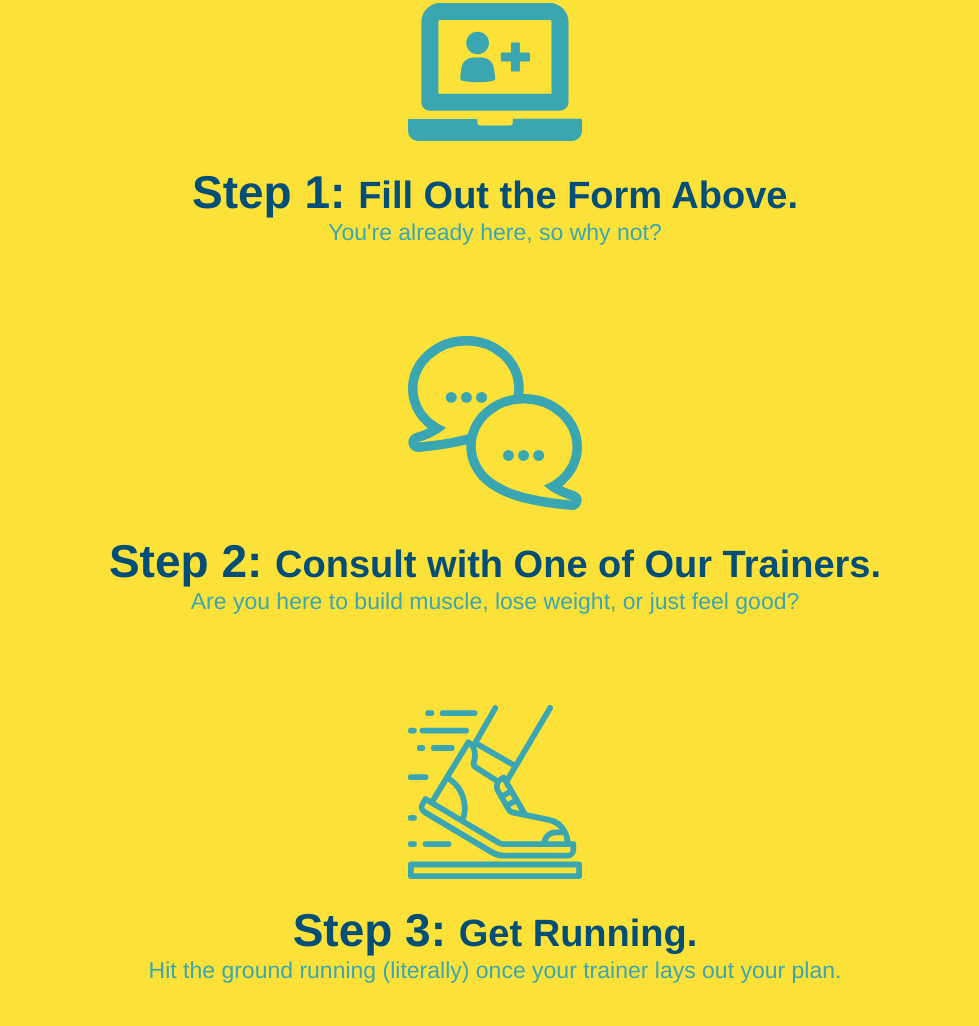
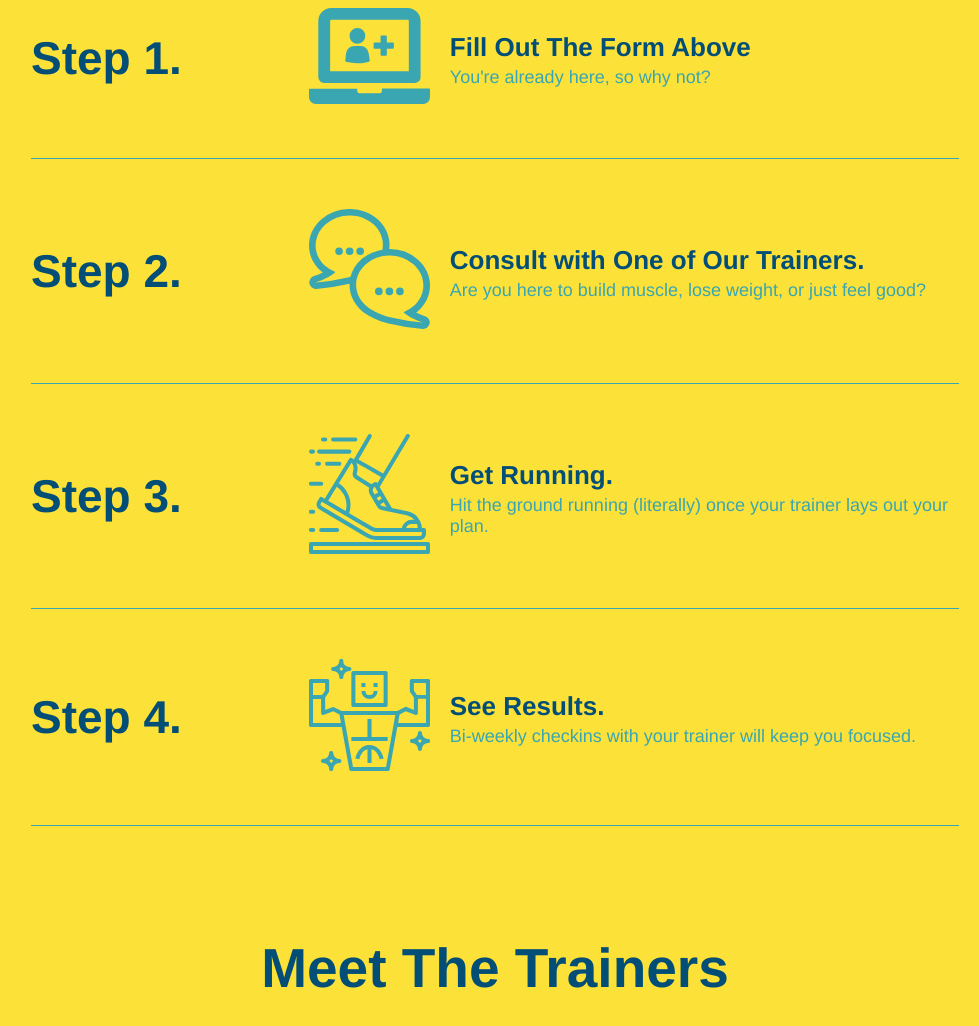
Before and after one commit to angel3510/run-buddy, a plain HTML site: page index.html in a window 1280 px wide. Shown: the part 1285-2311 px from the top of the page, without its empty margins (145-1124 px from the left). Drawn offline with Linux system fonts and the light colour scheme.

Commit message:
add flexbox to the steps

```diff
--- a/assets/css/style.css
+++ b/assets/css/style.css
@@ -130,10 +130,6 @@ section {
 
 }
 /* Hero Style End */
-.intro {
-    text-align: center;
-}
-
 .intro p {
     line-height: 1.7;
     color: #39a6b2;
@@ -141,20 +137,21 @@ section {
     font-size: 20px;
     margin: 0 auto;
     text-align: center;
+    text-align: center;
 }
 
 .steps {
-    text-align: center;
     background: #fce138;
 }
 
 .section-title {
     font-size: 55px;
     color: #024e76;
-    margin-bottom: 35px;
-    padding: 0 100px 20px 100px;
-    display: inline-block;
     border-bottom: 3px solid;
+    padding-bottom: 20px;
+    text-align: center;
+    margin: 0 auto 35px auto;
+    width: 50%;
 }
 
 .primary-border {
@@ -164,29 +161,45 @@ section {
 .secondary-border {
     border-color:#39a6b2;
 }
-
-.steps div {
-    margin-bottom: 80px;
-}
-.steps img {
-    width: 15%;
-    margin: 10px 0;
-}
-.steps h3 {
+.step h3 {
     color:#024e76;
     font-size: 46px;
-    margin-top: 10px;
+    flex: 1 30%;
 }
-.steps p {
+.step-info {
+    flex: 2 70%;
+    display: flex;
+    flex-wrap: wrap;
+    align-items: center;
+}
+.step {
+    margin: 50px auto;
+    padding-bottom: 50px;
+    width: 80%;
+    border-bottom: 1px solid #39a6b2;
+    display: flex;
+    flex-wrap: wrap;
+    align-items: center;
+    justify-content: space-between;
+}
+.step-img {
+    flex: 1 12%;
+    margin-right: 20px;
+}
+.step-img img {
+    max-width: 100%;
+}
+.step-text {
+    flex: 12;
+}
+.step-text p {
     color: #39a6b2;
-    font-size: 23px;
+    font-size: 18px;
 }
-.steps span {
-    font-size: 38px;
-}
-
-.trainers {
-    text-align:center;
+.step-text h4 {
+    font-size: 26px;
+    line-height: 1.5;
+    color: #024e76;
 }
 .trainer {
     width: 900px;
@@ -225,7 +238,6 @@ section {
 }
 /* REACH OUT STYLES START */
  .contact {
-    text-align: center;
     background: #024e76;
   }
 
@@ -274,3 +286,6 @@ section {
     margin: 0 auto 35px auto;
     width: 50%;
   }
+  .flex-row {
+    display: flex;
+  }
--- a/index.html
+++ b/index.html
@@ -91,31 +91,57 @@
         <section id="what-you-do" class="steps">
             <h2 class="section-title secondary-border">What You Do</h2>
 
-            <div>
-                <!-- insert this img element -->
+            <div class="step">
+                <h3>Step 1.</h3>
+                <div class="step-info">
+                  <div class="step-img">
                     <img src="./assets/images/step-1.svg" alt="" />
-                <h3>Step 1: <span>Fill Out the Form Above.</span></h3>
+                  </div>
+                  <div class="step-text">
+                    <h4>Fill Out The Form Above</h4>
                     <p>You're already here, so why not?</p>
                   </div>
+                </div>
+              </div>
 
-            <div>
+              <div class="step">
+                <h3>Step 2.</h3>
+                <div class="step-info">
+                  <div class="step-img">
                     <img src="./assets/images/step-2.svg" alt="" />
-                <h3>Step 2: <span>Consult with One of Our Trainers.</span></h3>
+                  </div>
+                  <div class="step-text">
+                    <h4>Consult with One of Our Trainers.</h4>
                     <p>Are you here to build muscle, lose weight, or just feel good?</p>
                   </div>
+                </div>
+              </div>
 
-            <div>
+              <div class="step">
+                <h3>Step 3.</h3>
+                <div class="step-info">
+                  <div class="step-img">
                     <img src="./assets/images/step-3.svg" alt="" />
-                <h3>Step 3: <span>Get Running.</span></h3>
+                  </div>
+                  <div class="step-text">
+                    <h4>Get Running.</h4>
                     <p>Hit the ground running (literally) once your trainer lays out your plan.</p>
                   </div>
+                </div>
+              </div>
 
-            <div>
+              <div class="step">
+                <h3>Step 4.</h3>
+                <div class="step-info">
+                  <div class="step-img">
                     <img src="./assets/images/step-4.svg" alt="" />
-                <h3>Step 4: <span>See Results.</span></h3>
+                  </div>
+                  <div class="step-text">
+                    <h4>See Results.</h4>
                     <p>Bi-weekly checkins with your trainer will keep you focused.</p>
                   </div>
-        </section>
+                </div>
+              </div>
 
         <!-- "meet the trainers" section -->
         <section id="your-trainers" class="trainers">
```
Lines whose indentation alone changed are shown as unchanged.
